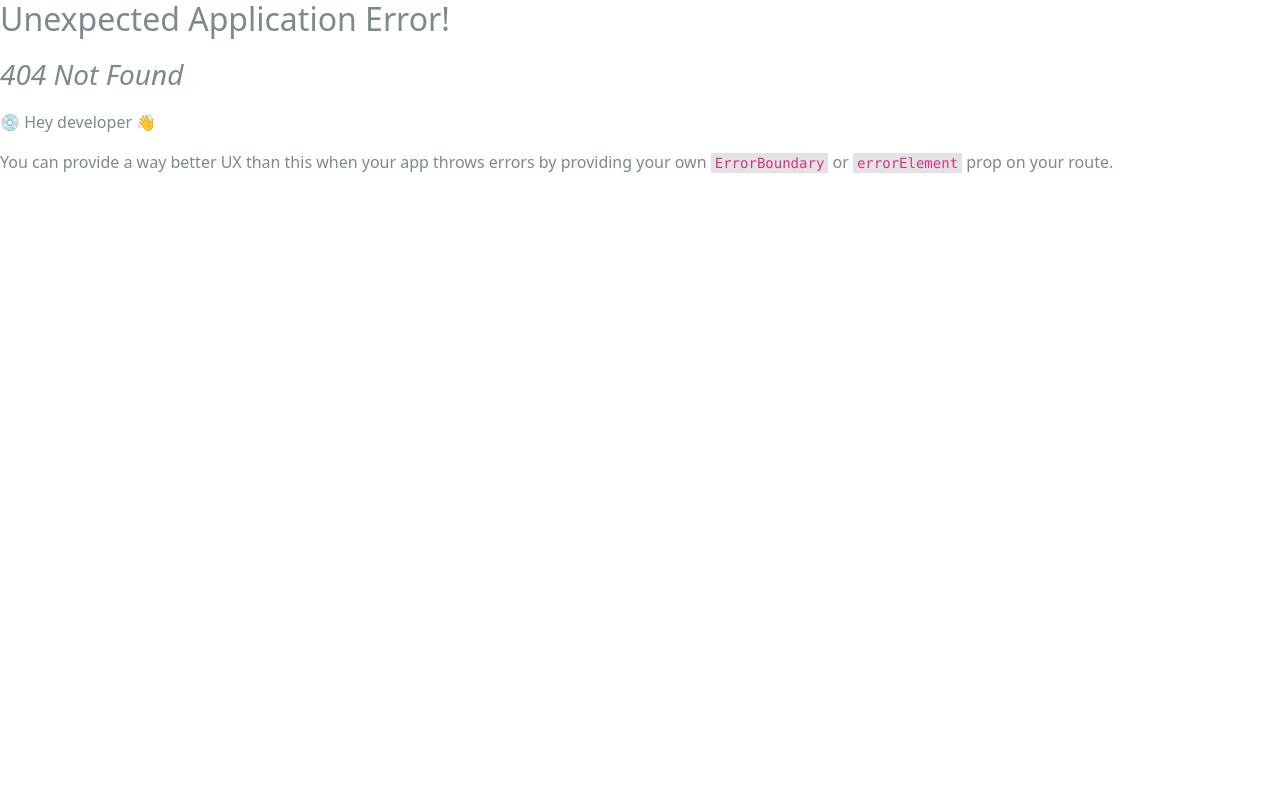
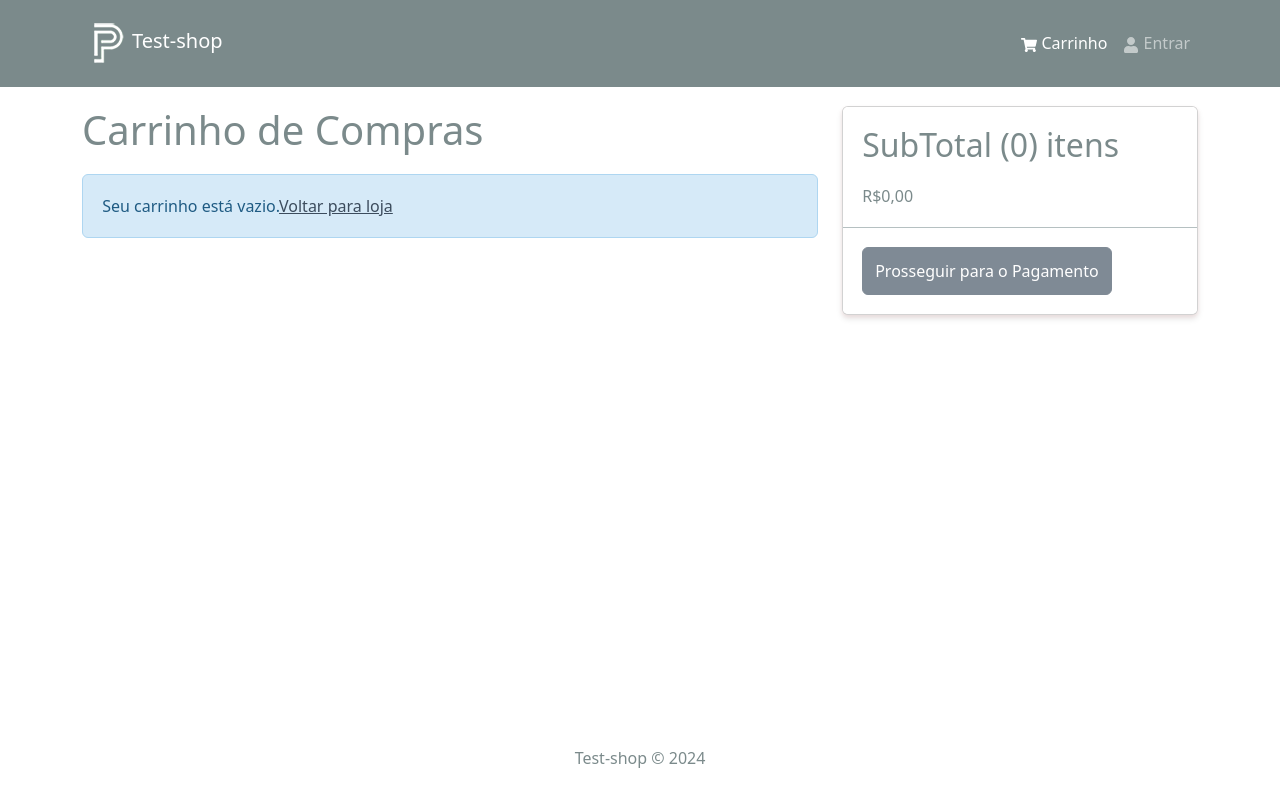
Before and after one commit to josivantarcio/proshop-demo, a React (Create React App) app in the folder frontend/: page /cart in a window 1280 px wide. Before the commit this address had no page. Built offline with nearby package versions, Linux system fonts and the light colour scheme.

Commit message:
cart screen

```diff
--- a/frontend/src/index.js
+++ b/frontend/src/index.js
@@ -1,31 +1,33 @@
-import React from 'react';
-import ReactDOM from 'react-dom/client';
+import React from "react";
+import ReactDOM from "react-dom/client";
 import {
   createBrowserRouter,
   createRoutesFromElements,
   Route,
-  RouterProvider
-} from 'react-router-dom';
-import { Provider } from 'react-redux';
-import store from './store';
+  RouterProvider,
+} from "react-router-dom";
+import { Provider } from "react-redux";
+import store from "./store";
 //import 'bootstrap/dist/css/bootstrap.min.css';
-import './assets/styles/bootstrap.custom.css';
-import './assets/styles/index.css';
-import App from './App';
-import reportWebVitals from './reportWebVitals';
-import HomeScreen from './screens/HomeScreen';
-import ProductScreen from './screens/ProductScreen';
+import "./assets/styles/bootstrap.custom.css";
+import "./assets/styles/index.css";
+import App from "./App";
+import reportWebVitals from "./reportWebVitals";
+import HomeScreen from "./screens/HomeScreen";
+import ProductScreen from "./screens/ProductScreen";
+import CartScreen from "./screens/CartScreen";
 
 const router = createBrowserRouter(
   createRoutesFromElements(
-    <Route path='/' element={<App />}>
-      <Route index={true} path='/' element={<HomeScreen />} />
-      <Route path='/product/:id' element={<ProductScreen />} />
+    <Route path="/" element={<App />}>
+      <Route index={true} path="/" element={<HomeScreen />} />
+      <Route path="/product/:id" element={<ProductScreen />} />
+      <Route path="/cart" element={<CartScreen />} />
     </Route>
   )
 );
 
-const root = ReactDOM.createRoot(document.getElementById('root'));
+const root = ReactDOM.createRoot(document.getElementById("root"));
 root.render(
   <React.StrictMode>
     <Provider store={store}>
--- /dev/null
+++ b/frontend/src/screens/CartScreen.jsx
@@ -0,0 +1,104 @@
+import { Link, useNavigate } from "react-router-dom";
+import { useDispatch, useSelector } from "react-redux";
+import {
+  Row,
+  Col,
+  ListGroup,
+  Image,
+  Form,
+  Button,
+  Card,
+} from "react-bootstrap";
+import { FaTrash } from "react-icons/fa";
+import Message from "../components/Message";
+import { addToCart } from "../slices/cartSlice";
+
+const CartScreen = () => {
+  const navigate = useNavigate();
+  const dispatch = useDispatch();
+
+  const cart = useSelector((state) => state.cart);
+  const { cartItems } = cart;
+
+  const addToCartHandler = async (product, qty) => {
+    dispatch(addToCart({ ...product, qty }));
+  };
+
+  return (
+    <Row>
+      <Col md={8}>
+        <h1 style={{ marginBottom: "20px" }}>Carrinho de Compras</h1>
+        {cartItems.length === 0 ? (
+          <Message>
+            Seu carrinho está vazio.
+            <Link to="/">Voltar para loja</Link>
+          </Message>
+        ) : (
+          <ListGroup variant="flush">
+            {cartItems.map((item) => (
+              <ListGroup.Item key={item._id}>
+                <Row>
+                  <Col md={2}>
+                    <Image src={item.image} alt={item.name} fluid rounded />
+                  </Col>
+                  <Col md={3}>
+                    <Link to={`/product/${item._id}`}>{item.name}</Link>
+                  </Col>
+                  <Col md={2}>R${item.price.toFixed(2).replace(".", ",")}</Col>
+                  <Col md={2}>
+                    <Form.Control
+                      as="select"
+                      value={item.qty}
+                      onChange={(e) =>
+                        addToCartHandler(item, Number(e.target.value))
+                      }
+                    >
+                      {[...Array(item.countInStock).keys()].map((x) => (
+                        <option key={x + 1} value={x + 1}>
+                          {x + 1}
+                        </option>
+                      ))}
+                    </Form.Control>
+                  </Col>
+                  <Col md={2}>
+                    <Button type="button" variant="light">
+                      <FaTrash />
+                    </Button>
+                  </Col>
+                </Row>
+              </ListGroup.Item>
+            ))}
+          </ListGroup>
+        )}
+      </Col>
+      <Col md={4}>
+        <Card>
+          <ListGroup variant="flush">
+            <ListGroup.Item>
+              <h2>
+                SubTotal ({cartItems.reduce((acc, item) => acc + item.qty, 0)})
+                itens
+              </h2>
+              R$
+              {cartItems
+                .reduce((acc, item) => acc + item.price * item.qty, 0)
+                .toFixed(2)
+                .replace(".", ",")}
+            </ListGroup.Item>
+            <ListGroup.Item>
+              <Button
+                type="button"
+                className="btn-block"
+                disabled={cartItems.length === 0}
+              >
+                Prosseguir para o Pagamento
+              </Button>
+            </ListGroup.Item>
+          </ListGroup>
+        </Card>
+      </Col>
+    </Row>
+  );
+};
+
+export default CartScreen;
```
